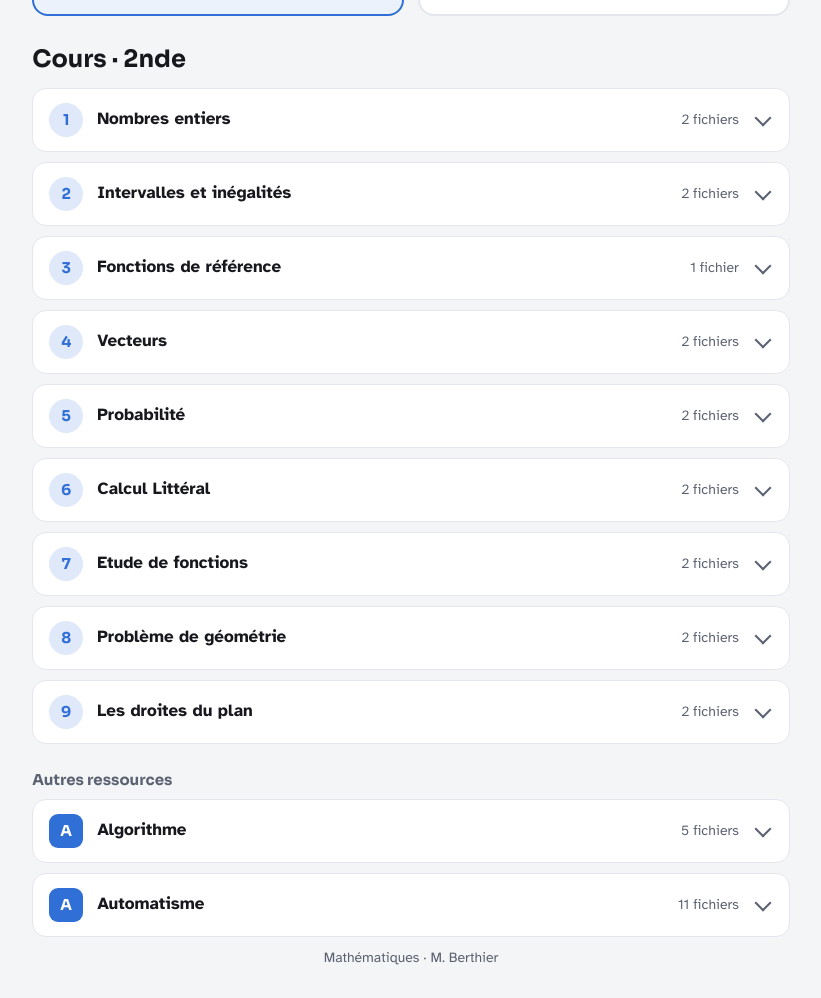
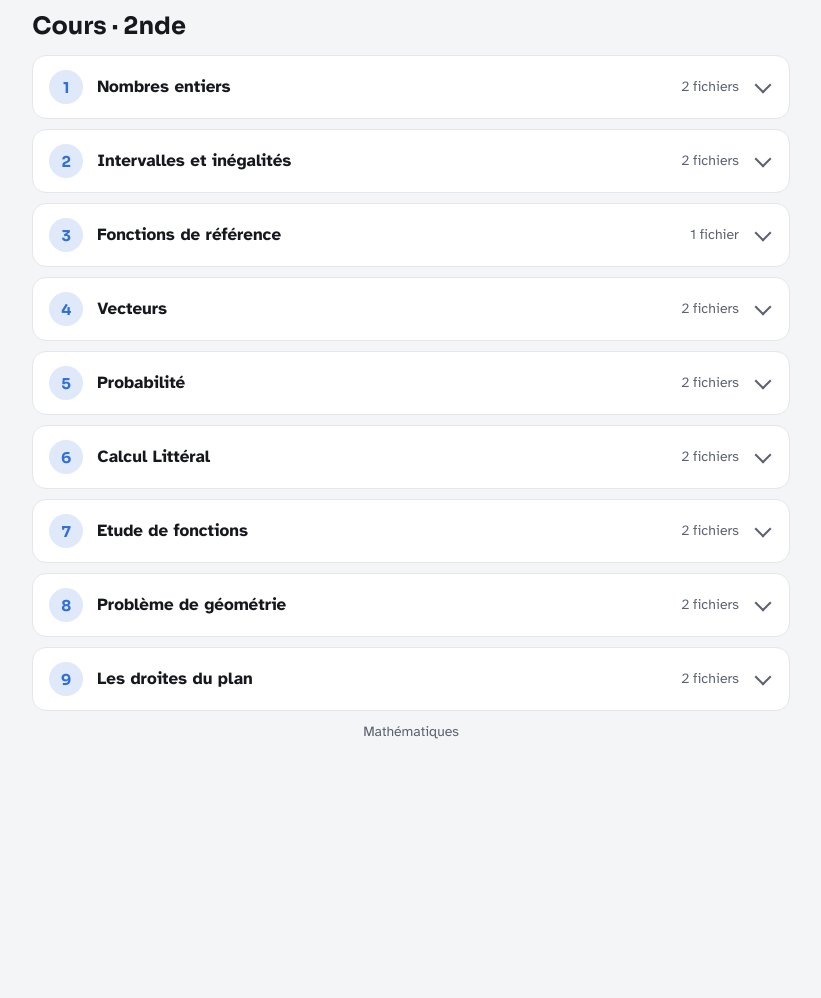
Before and after one commit to m-berthier-math/m-berthier-math.github.io, a plain HTML site: page index.html in a window 1280 px wide. Shown: the part 310-1308 px from the top of the page, without its empty margins (229-1050 px from the left). After the commit the page ends 1083 px from the top, so only its background shows below. Drawn offline with Linux system fonts and the light colour scheme.

Commit message:
Fignolage : titre M. Berthier, retrait des autres ressources, alignement des liens
Co-Authored-By: Claude Opus 5.5 <noreply@anthropic.com>
Claude-Session: https://claude.ai/code/session_01Ur85yUzoWuTr3bCtec83mF

```diff
--- a/contenu.js
+++ b/contenu.js
@@ -130,82 +130,6 @@ const CLASSES = [
      {
       "nom": "Déroulement droites du plan",
       "fichier": "pdf/2nde/ch09-les-droites-du-plan/deroulement-droites-du-plan.pdf"
-     }
-    ]
-   },
-   {
-    "num": null,
-    "titre": "Algorithme",
-    "fichiers": [
-     {
-      "nom": "Cours 1 - Opérations et variables",
-      "fichier": "pdf/2nde/algorithme/cours-1-operations-et-variables.pdf"
-     },
-     {
-      "nom": "Cours 2 - Les fonctions",
-      "fichier": "pdf/2nde/algorithme/cours-2-les-fonctions.pdf"
-     },
-     {
-      "nom": "Cours 3 - Condition et boucle",
-      "fichier": "pdf/2nde/algorithme/cours-3-condition-et-boucle.pdf"
-     },
-     {
-      "nom": "Exercice 1 - Opérations et variables",
-      "fichier": "pdf/2nde/algorithme/exercice-1-operations-et-variables.pdf"
-     },
-     {
-      "nom": "Exercice 2 - Les fonctions",
-      "fichier": "pdf/2nde/algorithme/exercice-2-les-fonctions.pdf"
-     }
-    ]
-   },
-   {
-    "num": null,
-    "titre": "Automatisme",
-    "fichiers": [
-     {
-      "nom": "Automatisme 1 - Puissance",
-      "fichier": "pdf/2nde/automatisme/automatisme-1-puissance.pdf"
-     },
-     {
-      "nom": "Automatisme 2 - Racine carrée",
-      "fichier": "pdf/2nde/automatisme/automatisme-2-racine-carree.pdf"
-     },
-     {
-      "nom": "Automatisme 3 - Développement",
-      "fichier": "pdf/2nde/automatisme/automatisme-3-developpement.pdf"
-     },
-     {
-      "nom": "Automatisme 4 - Fraction",
-      "fichier": "pdf/2nde/automatisme/automatisme-4-fraction.pdf"
-     },
-     {
-      "nom": "Automatisme 5 - Equation",
-      "fichier": "pdf/2nde/automatisme/automatisme-5-equation.pdf"
-     },
-     {
-      "nom": "Automatisme 6 - Equation particulière",
-      "fichier": "pdf/2nde/automatisme/automatisme-6-equation-particuliere.pdf"
-     },
-     {
-      "nom": "Automatisme 7 - Inéquation",
-      "fichier": "pdf/2nde/automatisme/automatisme-7-inequation.pdf"
-     },
-     {
-      "nom": "Automatisme 8 - Etudes de variations - introduction",
-      "fichier": "pdf/2nde/automatisme/automatisme-8-etudes-de-variations-introduction.pdf"
-     },
-     {
-      "nom": "Automatisme 9 - Etudes de variations - suite",
-      "fichier": "pdf/2nde/automatisme/automatisme-9-etudes-de-variations-suite.pdf"
-     },
-     {
-      "nom": "Automatisme 10 - Initiation aux tableaux de signe",
-      "fichier": "pdf/2nde/automatisme/automatisme-10-initiation-aux-tableaux-de-signe.pdf"
-     },
-     {
-      "nom": "Automatisme 11 - Etudes de signes - suite",
-      "fichier": "pdf/2nde/automatisme/automatisme-11-etudes-de-signes-suite.pdf"
      }
     ]
    }
@@ -387,26 +311,6 @@ const CLASSES = [
      {
       "nom": "Déroulement VA réelles",
       "fichier": "pdf/1spe/ch09-variables-aleatoires-reelles/deroulement-va-reelles.pdf"
-     }
-    ]
-   },
-   {
-    "num": null,
-    "titre": "Programmation",
-    "fichiers": [
-     {
-      "nom": "Fiche programmation",
-      "fichier": "pdf/1spe/programmation/fiche-programmation.pdf"
-     }
-    ]
-   },
-   {
-    "num": null,
-    "titre": "Divers",
-    "fichiers": [
-     {
-      "nom": "Exercice sup",
-      "fichier": "pdf/1spe/divers/exercice-sup.pdf"
      }
     ]
    }
--- a/index.html
+++ b/index.html
@@ -3,7 +3,7 @@
 <head>
 <meta charset="utf-8">
 <meta name="viewport" content="width=device-width, initial-scale=1">
-<title>Cours de maths</title>
+<title>M. Berthier · Maths</title>
 <link rel="preconnect" href="https://fonts.googleapis.com">
 <link rel="stylesheet" href="https://fonts.googleapis.com/css2?family=Atkinson+Hyperlegible:wght@400;700&family=Sora:wght@600;700&display=swap">
 <style>
@@ -25,7 +25,7 @@ a{color:inherit}
 header{background:var(--paper);border-bottom:1px solid var(--line);
   background-image:linear-gradient(var(--grid) 1px,transparent 1px),linear-gradient(90deg,var(--grid) 1px,transparent 1px);background-size:22px 22px}
 header .wrap{padding-top:clamp(24px,5vw,44px)}
-h1{font:700 clamp(30px,6vw,46px)/1.05 Sora,sans-serif;margin:0 0 6px;text-wrap:balance}
+h1{font:700 clamp(30px,6vw,46px)/1.05 Sora,sans-serif;margin:0 0 22px;text-wrap:balance}
 .sub{color:var(--soft);margin:0 0 22px}
 nav{display:flex;gap:6px;overflow-x:auto;padding-top:4px;scrollbar-width:none}
 nav::-webkit-scrollbar{display:none}
@@ -56,10 +56,10 @@ ul{list-style:none;margin:0;padding:0 12px 12px}
 .item:hover{background:color-mix(in srgb,var(--c) 8%,transparent)}
 .tag{flex:none;margin-top:2px;font-size:13px;font-weight:700;padding:3px 8px;border-radius:6px;background:var(--c);color:#fff}
 .tag.alt{background:transparent;color:var(--c);border:1.5px solid var(--c)}
-.item .go{margin-left:auto;padding-left:8px;color:var(--soft);font-size:14px;white-space:nowrap}
+.item .go{flex:none;margin-left:auto;padding-left:8px;color:var(--soft);font-size:14px;white-space:nowrap}
 .num.alt{border-radius:9px;background:var(--c);color:#fff}
 h3.sep{font:700 15px Sora,sans-serif;color:var(--soft);margin:26px 0 10px}
-.txt{display:flex;flex-direction:column;gap:2px}
+.txt{flex:1;display:flex;flex-direction:column;gap:2px}
 .note{color:var(--soft);font-size:14px;line-height:1.4}
 .code{color:var(--soft);font-size:13px;font-variant-numeric:tabular-nums}
 .empty{background:var(--paper);border:1px dashed var(--line);border-radius:14px;padding:22px;color:var(--soft);text-align:center}
@@ -70,12 +70,11 @@ footer{color:var(--soft);font-size:14px;text-align:center;padding:0 0 30px}
 </head>
 <body>
 <header><div class="wrap">
-  <h1>Cours de maths</h1>
-  <p class="sub">Choisis ta classe, puis les cours ou les activités Capytale.</p>
+  <h1>M. Berthier</h1>
   <nav id="tabs" role="tablist" aria-label="Classes"></nav>
 </div></header>
 <main class="wrap" id="main"></main>
-<footer>Mathématiques · M. Berthier</footer>
+<footer>Mathématiques</footer>
 
 <script src="contenu.js"></script>
 <script>
```
Also changed, not shown: 18 other files.
